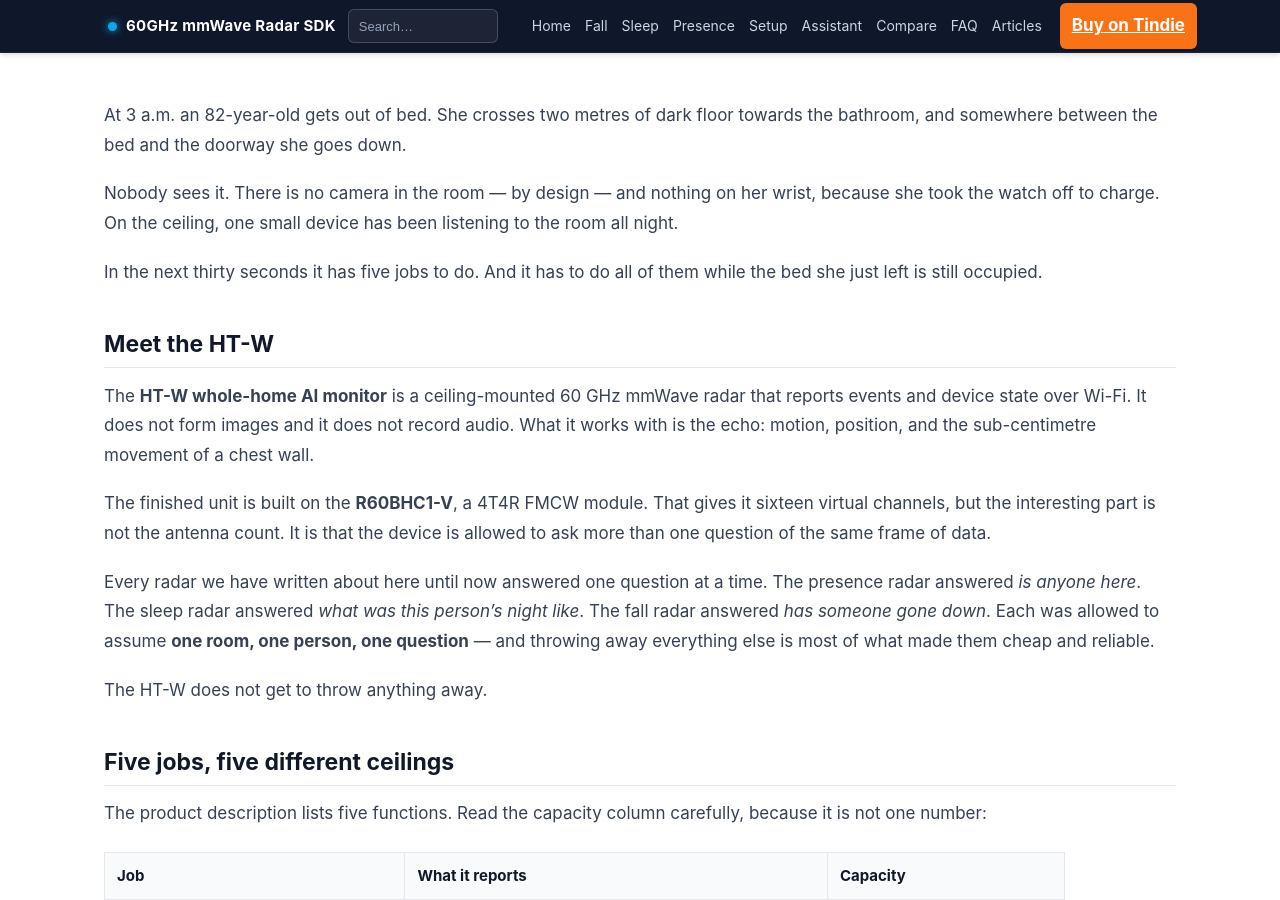
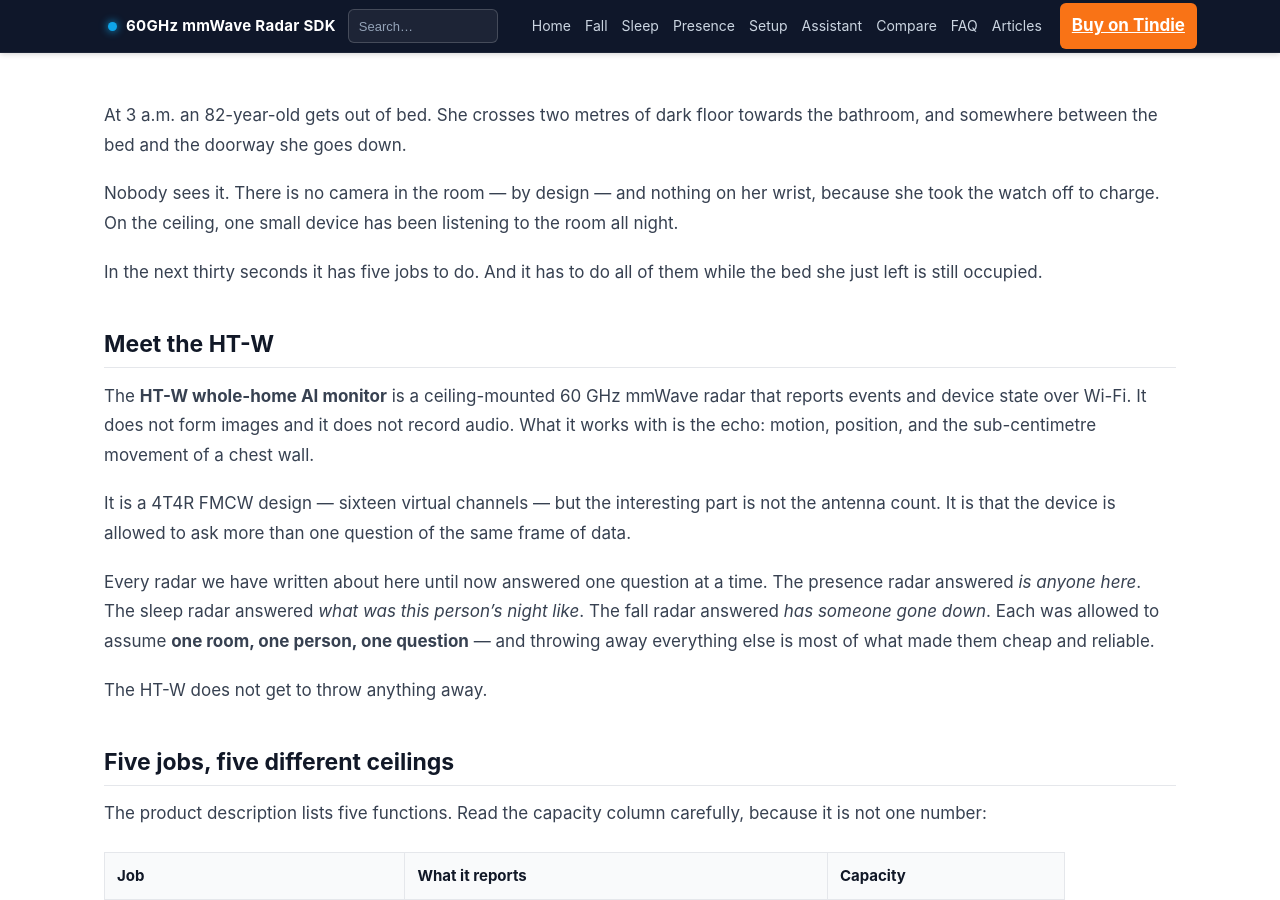
Before and after one commit to 249263431/60GHz-Radar-SDK, a Jekyll site: the page built from docs/_posts/2026-11-03-split-the-room-not-the-clock.md, in a window 1280 px wide and 900 px high. Built offline with Jekyll 4.4.1, drawn with Linux system fonts in a browser that asks for light colours; a script that is not in the unit is left out; some of the changed text lies outside the part shown.

Commit message:
Tighten module attribution and band wording

```diff
--- a/docs/_posts/2026-11-03-split-the-room-not-the-clock.md
+++ b/docs/_posts/2026-11-03-split-the-room-not-the-clock.md
@@ -19,7 +19,7 @@ In the next thirty seconds it has five jobs to do. And it has to do all of them
 
 The **HT-W whole-home AI monitor** is a ceiling-mounted 60 GHz mmWave radar that reports events and device state over Wi-Fi. It does not form images and it does not record audio. What it works with is the echo: motion, position, and the sub-centimetre movement of a chest wall.
 
-The finished unit is built on the **R60BHC1-V**, a 4T4R FMCW module. That gives it sixteen virtual channels, but the interesting part is not the antenna count. It is that the device is allowed to ask more than one question of the same frame of data.
+It is a 4T4R FMCW design — sixteen virtual channels — but the interesting part is not the antenna count. It is that the device is allowed to ask more than one question of the same frame of data.
 
 Every radar we have written about here until now answered one question at a time. The presence radar answered *is anyone here*. The sleep radar answered *what was this person's night like*. The fall radar answered *has someone gone down*. Each was allowed to assume **one room, one person, one question** — and throwing away everything else is most of what made them cheap and reliable.
 
```
Also changed, not shown: other parts of docs/_posts/2026-11-03-split-the-room-not-the-clock.md (+2 -2 lines).
